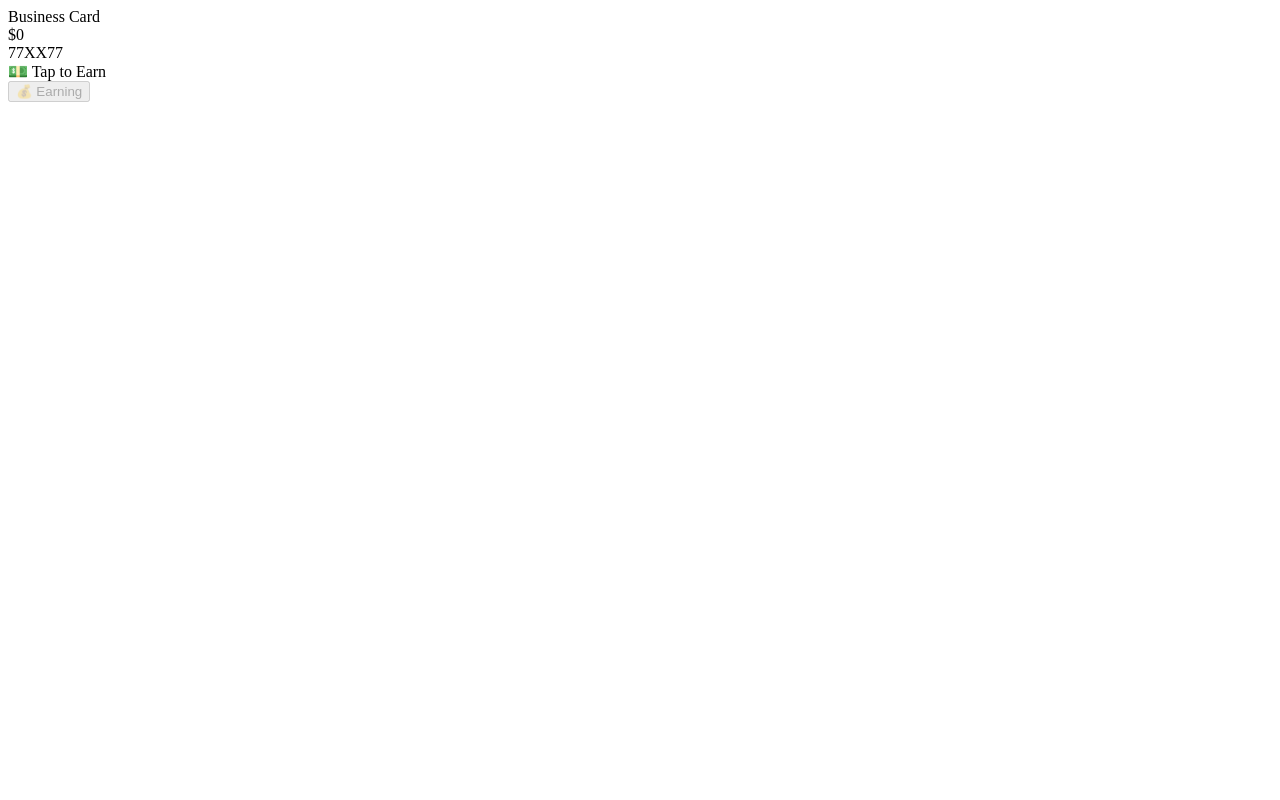
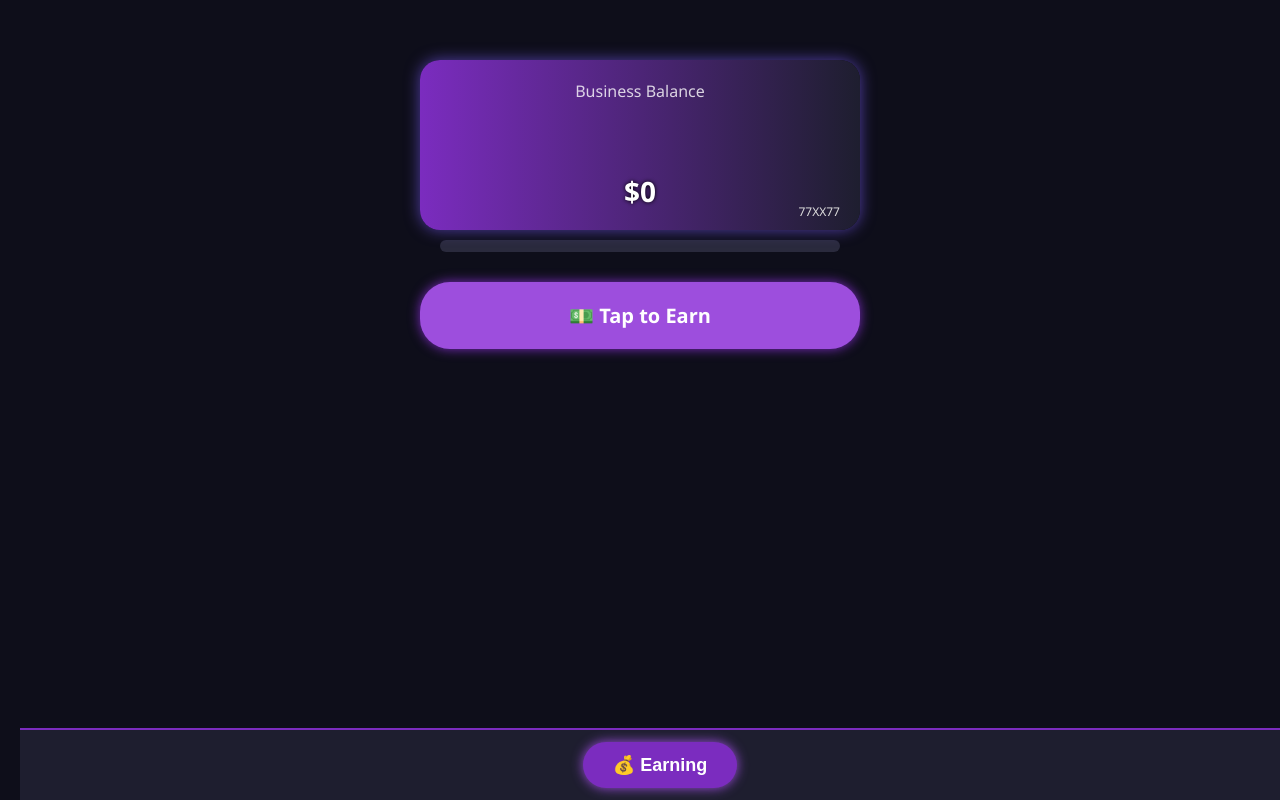
Before and after one commit to MASKBOI7/Richman, a plain HTML site: page dashboard.html in a window 1280 px wide. Drawn offline with Linux system fonts and the light colour scheme; sample sign-in values are in the browser's storage.

Commit message:
Update dashboard.html

```diff
--- a/dashboard.html
+++ b/dashboard.html
@@ -1,19 +1,29 @@
+<!DOCTYPE html>
+<html lang="en">
+<head>
+  <title>Business Empire: Richman</title>
+  <link rel="stylesheet" href="style.css" />
+</head>
 <body>
   <div class="game-screen">
+    <!-- Credit Card -->
     <div class="credit-card-horizontal">
-      <div class="card-title">Business Card</div>
+      <div class="card-title">Business Balance</div>
       <div class="card-balance" id="cardAmount">$0</div>
       <div class="card-code">77XX77</div>
     </div>
 
+    <!-- Progress to Next Level -->
     <div class="progress-container">
       <div class="progress-bar" id="progressBar"></div>
     </div>
 
-    <div onclick="earnMoney()" class="earn-zone">
+    <!-- Earn Area -->
+    <div class="earn-zone" onclick="earnMoney()">
       💵 Tap to Earn
     </div>
 
+    <!-- Bottom Nav -->
     <div class="bottom-nav">
       <button class="center-tab" disabled>💰 Earning</button>
     </div>
@@ -25,3 +35,4 @@
   </script>
   <script src="game.js"></script>
 </body>
+</html>
```
